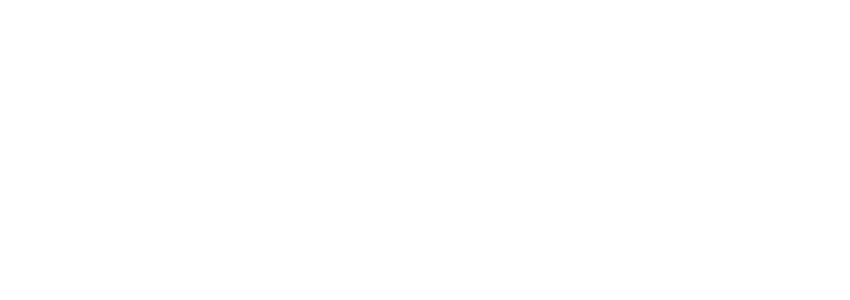
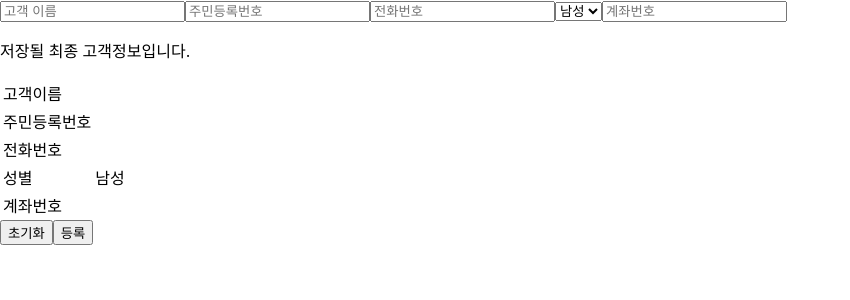
Before and after one commit to Hanaux/idolins-fe, a React (Create React App) app: page /customer/cust-enrollment in a window 1280 px wide. Before the commit this address had no page. Shown: the top 300 px of the page, without its empty margins (0-850 px from the left). Built offline with nearby package versions, Linux system fonts and the light colour scheme.

Commit message:
Customer Front Part ing

```diff
--- a/src/App.js
+++ b/src/App.js
@@ -1,17 +1,19 @@
 import './App.css';
-// import Customers from './Customer';
-import Users from "./Users";
-import CustomerSearchService from "./CustomerSearchService";
+import CustomerSearchService from "./Customer/CustomerSearch/CustomerSearchService";
 import Home from "./Home";
 import {BrowserRouter, Route, Routes} from "react-router-dom";
 import React from "react";
+import CustomerServiceHome from "./Customer/CustomerServiceHome";
+import CustomerEnrollService from "./Customer/CustomerEnrollment/CustomerEnrollService";
 function App() {
   return (
   <div className="App">
   <BrowserRouter>
     <Routes>
       <Route path="/" element={<Home/>}/>
-      <Route path="/CSearch" element={<CustomerSearchService/>} />
+      <Route path="/customer" element={<CustomerServiceHome/>} />
+      <Route path="/customer/cust-search" element={<CustomerSearchService/>} />
+      <Route path="/customer/cust-enrollment" element={<CustomerEnrollService/>}/>
     </Routes>
   </BrowserRouter>
   </div>
--- /dev/null
+++ b/src/Customer/CustomerEnrollment/CustomerEnrollService.js
@@ -0,0 +1,91 @@
+import React, {useState} from "react";
+
+function CustomerEnrollService() {
+    const [inputs, setInputs] = useState({
+        cust_NM : '',
+        ssn : '',
+        cust_PN : '',
+        acc_NM : ''
+    });
+
+    const {cust_NM, ssn, cust_PN, acc_NM} = inputs;
+    const [sex, setSex] = useState('남성');
+    const onChangeSelected =(e) =>{
+        setSex(e.target.value);
+    };
+    const onChange =(e) => {
+        const{value, name} = e.target;
+        setInputs({
+            ...inputs,
+            [name] : value
+        })
+    }
+
+    const onReset =()=> {
+        setInputs({
+            cust_NM : '',
+            ssn : '',
+            cust_PN : '',
+            acc_NM : ''
+        })
+        setSex('남성')
+
+    }
+
+    const blankCheck =()=>{
+        if (!cust_NM && !ssn && !cust_PN && !acc_NM){
+
+            return true;
+        }
+        else return false;
+    }
+
+    return (
+        <div>
+            <div>
+                <input name="cust_NM" placeholder="고객 이름" onChange={onChange} value={cust_NM}/>
+                <input name="ssn" placeholder="주민등록번호" onChange={onChange} value={ssn}/>
+                <input name="cust_PN" placeholder="전화번호" onChange={onChange} value={cust_PN}/>
+                <select value={sex} onChange={onChangeSelected}>
+                    <option key="Male" value="남성">남성</option>
+                    <option key="Female" value="여성">여성</option>
+                    <option key="Other" value="기타">기타</option>
+                </select>
+                <input name="acc_NM" placeholder="계좌번호" onChange={onChange} value={acc_NM}/>
+            </div>
+            <div>
+                <p>저장될 최종 고객정보입니다.</p>
+                <table>
+                    <tbody>
+                        <tr>
+                            <td>고객이름</td>
+                            <td>{cust_NM}</td>
+                        </tr>
+                        <tr>
+                            <td>주민등록번호</td>
+                            <td>{ssn}</td>
+                        </tr>
+                        <tr>
+                            <td>전화번호</td>
+                            <td>{cust_PN}</td>
+                        </tr>
+                        <tr>
+                            <td>성별</td>
+                            <td>{sex}</td>
+                        </tr>
+                        <tr>
+                            <td>계좌번호</td>
+                            <td>{acc_NM}</td>
+                        </tr>
+                    </tbody>
+                </table>
+            </div>
+            <div>
+                <button onClick={onReset}>초기화</button>
+                <button>등록</button>
+            </div>
+        </div>
+    );
+}
+
+export default CustomerEnrollService;
--- a/src/CustomerSearchService.js
+++ b/src/Customer/CustomerSearch/CustomerSearchService.js
@@ -1,10 +1,10 @@
 import React, {useState} from "react";
-import Users from "./Users";
+import CustomerInfo from "./CustomerInfo";
+import {Link} from "react-router-dom";
 
 function CustomerSearchService(){
     const [id, setId] = useState('');
     let [modal, setModal] = useState(false);
-    // const [btnTxt, setBtnTxt] = useState("조회");
 
     const onChange = (e) => {
         setId(e.target.value);
@@ -29,10 +29,11 @@
                 setModal(!modal);
                 onReset();
             }}>{btnTextChanger()}</button>
-            {modal === true ? <Users id={id}/> : null}
+            {modal === true ? <CustomerInfo id={id}/> : null}
+            <Link to="/customer">
+                <button>고객관리서비스 홈으로</button>
+            </Link>
         </div>
-
-
     );
 }
 
--- /dev/null
+++ b/src/Customer/CustomerServiceHome.js
@@ -0,0 +1,22 @@
+import React from "react";
+import {Link} from "react-router-dom";
+
+function CustomerServiceHome() {
+
+    return(
+        <div>
+            고객관리서비스 홈입니다.
+            <Link to="/customer/cust-search">
+                <button>고객정보조회</button>
+            </Link>
+            <Link to="/customer/cust-enrollment">
+                <button>고객정보등록</button>
+            </Link>
+            <Link to="/">
+                <button>홈으로 가기</button>
+            </Link>
+        </div>
+    );
+}
+
+export default CustomerServiceHome;
--- a/src/Home.js
+++ b/src/Home.js
@@ -1,12 +1,11 @@
 import React from "react";
-import {BrowserRouter, Link, Route, Router, Routes, useNavigate} from "react-router-dom";
-import CustomerSearchService from "./CustomerSearchService";
+import {Link} from "react-router-dom";
 function Home () {
 
     return (
             <div>
-                <Link to="/CSearch">
-                    <button>고객정보조회</button>
+                <Link to="/customer">
+                    <button>고객관리서비스</button>
                 </Link>
             </div>
     );
```
Also changed, not shown: src/Customer/CustomerSearch/CustomerInfo.js (renamed from src/Users.js, +2 -11 lines), 1 other file (tests, documents, lock files or other folders).
